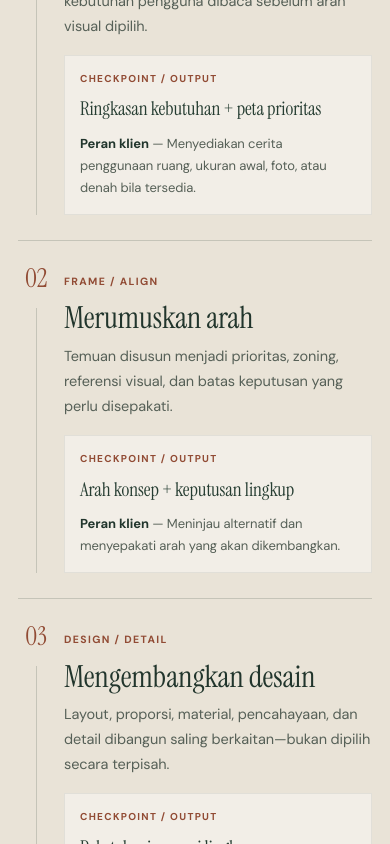
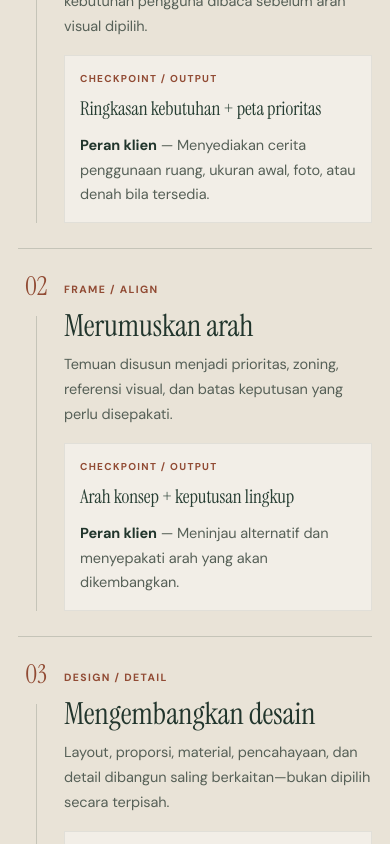
Before and after one commit to kannaryukkei/ades-experimental-studio, a React (Vite) app in the folder experiments/business-06-nusa-forma-react/: page / in a window 390 px wide. Shown: the part 8440-9284 px from the top of the page. Built offline with nearby package versions, Linux system fonts and the light colour scheme.

Commit message:
Raise mobile process checkpoint readability

```diff
--- a/experiments/business-06-nusa-forma-react/src/styles.css
+++ b/experiments/business-06-nusa-forma-react/src/styles.css
@@ -1742,3 +1742,19 @@ body {
     font-size: 14.5px;
   }
 }
+
+
+/* Client-role checkpoint copy is essential process guidance, not a footnote. */
+@media (max-width: 760px) {
+  .process-step .process-checkpoint p {
+    font-size: 15px;
+    line-height: 1.72;
+  }
+}
+
+@media (max-width: 420px) {
+  .process-step .process-checkpoint p {
+    font-size: 14.5px;
+    line-height: 1.7;
+  }
+}
```
